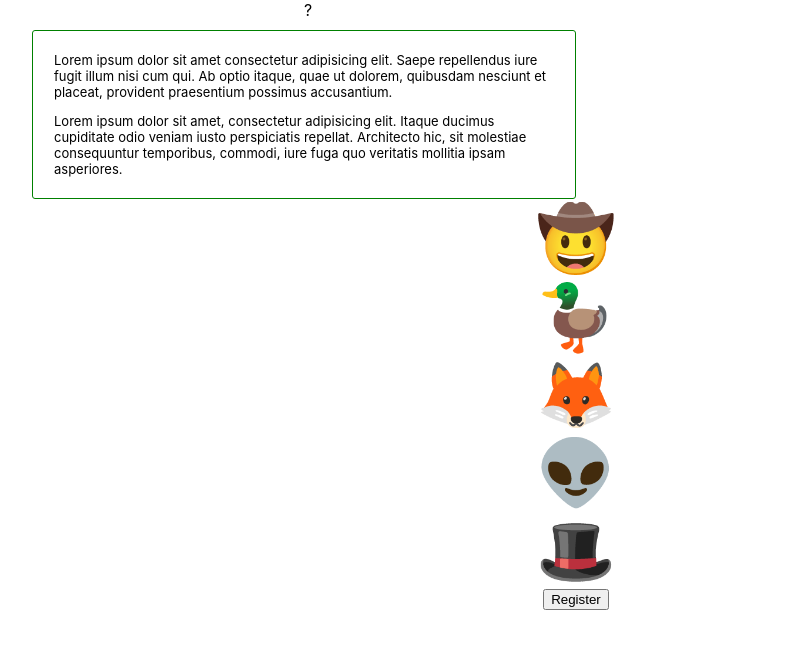
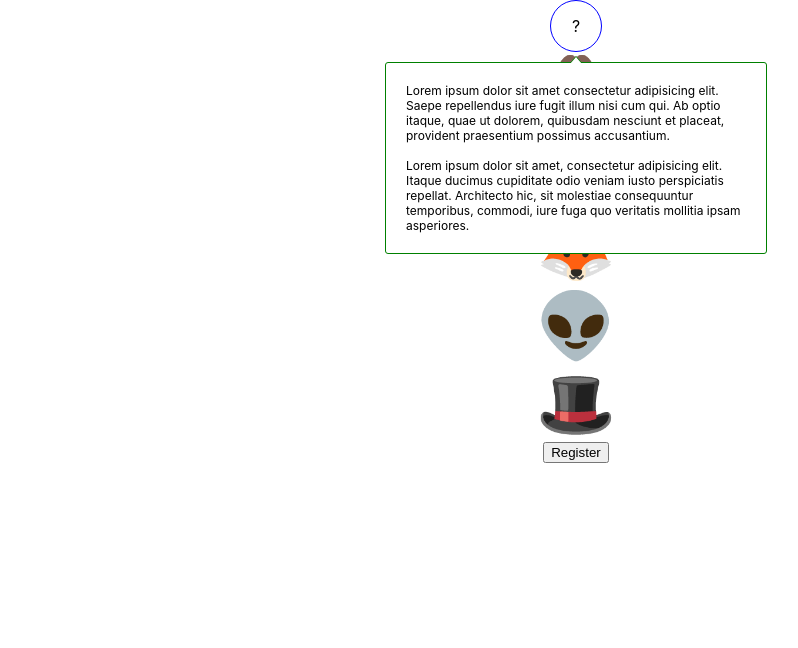
Before and after one commit to vpvnguyen/react-components-reference, a React (Create React App) app: page / in a window 1280 px wide. Shown: the top 648 px of the page, without its empty margins (64-862 px from the left). Built offline with nearby package versions, Linux system fonts and the light colour scheme.

Commit message:
complete triangle and tooltip body styles

```diff
--- a/src/ReactTooltipClone/style.css
+++ b/src/ReactTooltipClone/style.css
@@ -1,5 +1,8 @@
+p {
+  margin: 0;
+}
+
 :root {
-  --rtc-tooltip-margin: 30px;
 }
 
 .rtc-root {
@@ -12,51 +15,99 @@
   position: relative;
 }
 
-.rtc-tooltip-position {
-  position: absolute;
-  z-index: 999;
+.rtc-tooltip-icon {
+  border: 1px solid blue;
+  border-radius: 50%;
+  width: 50px;
+  height: 50px;
+  display: flex;
+  justify-content: center;
+  align-items: center;
 }
 
-.rtc-tooltip-body {
-  border-radius: 3px;
-  font-size: 13px;
-  padding: 8px 21px;
-  transition: opacity 0.3s ease-out;
-  color: black;
-  background: white;
-  border: 1px solid green;
-  width: 500px;
-  left: 50%;
-  transform: translateX(-50%);
-  margin-top: 10px;
-}
+/* triangle initial state
+    - width & height: 0 = sets element to take up zero space; allows to create triangles using borders
+    - position: absolute = position to parent
+    - content: " " = forces before and after state to present the elements
+*/
 
 .rtc-tooltip-body::before,
 .rtc-tooltip-body::after {
+  position: absolute;
   content: " ";
   width: 0;
   height: 0;
-  position: absolute;
 }
 
+/* Creating a bordered triangle
+
+    TRIANGLE STATES
+    ::before
+    - controls background style (outer triangle)
+    ::after
+    - controls foreground style (inner triangle)
+
+    BORDERS
+    - borders builds outer and inner triangle
+
+    SIZING
+    - offset values evenly to set triangle positions to expose outer triangle;
+    this creates a border around the inner triangle
+
+    POSITIONING
+    - triangle starts at the left of the element
+    - center triangle by setting:
+    -- left: 50% or right: 50%
+    -- left: transform: translateX(-50%) or translateX(50%)
+*/
+
 /* green triangle background */
-.rtc-tooltip-custom::before {
-  border-bottom: 8px solid green;
-  border-left: 10px solid transparent;
-  border-right: 10px solid transparent;
-  top: -8px;
+.rtc-tooltip-body::before {
+  border-bottom: 7px solid green;
+  border-left: 6px solid transparent;
+  border-right: 6px solid transparent;
+  top: -7px;
   left: 50%;
-  margin-left: -10px;
+  transform: translateX(-50%);
 }
 
 /* white triangle foreground */
-.rtc-tooltip-custom::after {
-  border-left: 8px solid transparent;
-  border-right: 8px solid transparent;
+.rtc-tooltip-body::after {
+  border-bottom: 7px solid white;
+  border-left: 6px solid transparent;
+  border-right: 6px solid transparent;
   top: -6px;
   left: 50%;
-  margin-left: -8px;
-  border-bottom: 6px solid white;
+  transform: translateX(-50%);
+}
+
+/* body and content needs to add up to 100% of vw */
+.rtc-tooltip-body {
+  position: absolute;
+  width: 380px;
+  margin-top: 10px;
+  z-index: 999;
+
+  left: 50%;
+  transform: translateX(-50%);
+
+  border: 1px solid green;
+  border-radius: 3px;
+  background: white;
+
+  transition: opacity 0.3s ease-out;
+}
+
+.rtc-tooltip-content {
+  padding: 20px;
+
+  display: flex;
+  flex-direction: column;
+  justify-content: center;
+  gap: 15px;
+
+  font-size: 12px;
+  color: black;
 }
 
 .rtc-tooltip-show {
@@ -66,7 +117,3 @@
 .rtc-tooltip-hide {
   visibility: hidden;
 }
-
-.rtc-allow-hover {
-  pointer-events: auto;
-}
```
